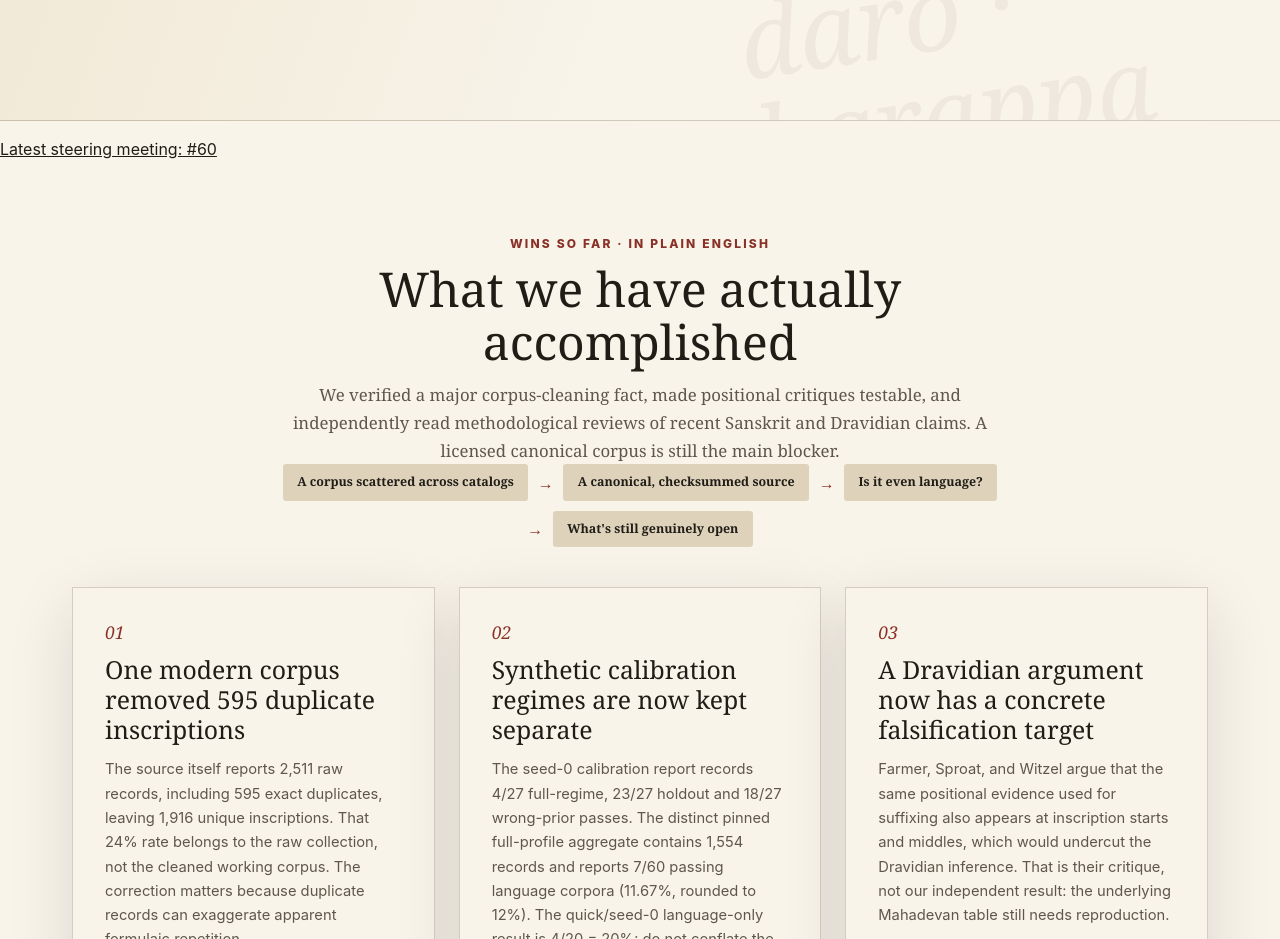
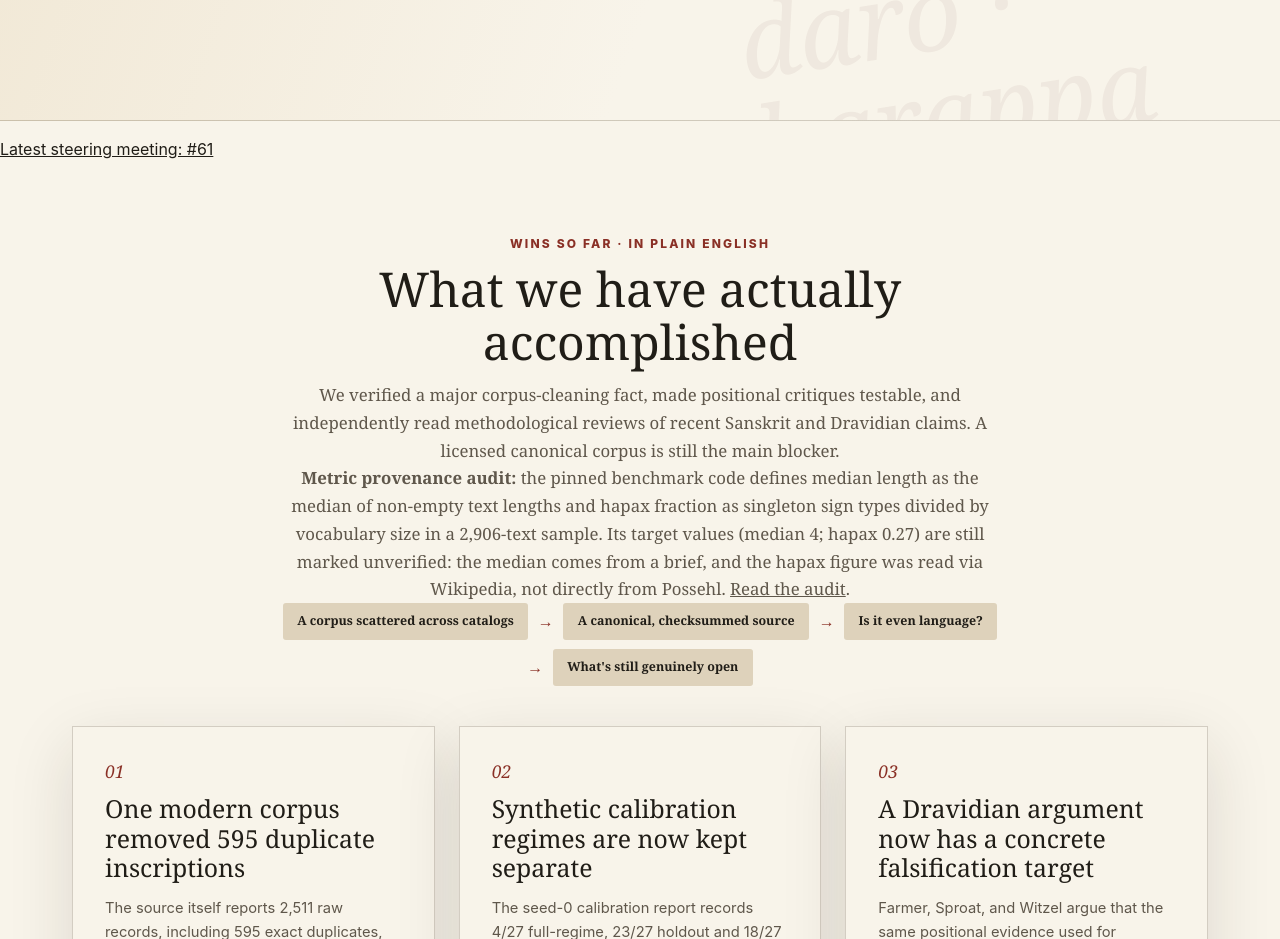
Before and after one commit to SoylentAquamarine/indus-script-collective, a plain HTML site: page docs/index.html in a window 1280 px wide. Shown: the part 1240-2179 px from the top of the page. Drawn offline with Linux system fonts and the light colour scheme; no server answers.

Commit message:
docs: disclose Indus metric target provenance and meeting 61

```diff
--- a/docs/index.html
+++ b/docs/index.html
@@ -53,13 +53,14 @@
           <a class="button secondary" href="#dialogue">Read the starting plan</a>
         </div>
       </div>
-      <p class="latest-meeting"><a href="https://github.com/SoylentAquamarine/indus-script-collective/blob/main/steering/meetings/2026-11-23-meeting-60.md">Latest steering meeting: #60</a></p>
+      <p class="latest-meeting"><a href="https://github.com/SoylentAquamarine/indus-script-collective/blob/main/steering/meetings/2026-11-23-meeting-61.md">Latest steering meeting: #61</a></p>
 
       <section class="highlights-section" aria-labelledby="highlights-title">
         <div class="highlights-intro">
           <span class="kicker">Wins so far · in plain English</span>
           <h2 id="highlights-title">What we have actually accomplished</h2>
           <p>We verified a major corpus-cleaning fact, made positional critiques testable, and independently read methodological reviews of recent Sanskrit and Dravidian claims. A licensed canonical corpus is still the main blocker.</p>
+          <p><strong>Metric provenance audit:</strong> the pinned benchmark code defines median length as the median of non-empty text lengths and hapax fraction as singleton sign types divided by vocabulary size in a 2,906-text sample. Its target values (median 4; hapax 0.27) are still marked unverified: the median comes from a brief, and the hapax figure was read via Wikipedia, not directly from Possehl. <a href="https://github.com/SoylentAquamarine/indus-script-collective/blob/main/logs/2026-11-23-metric-definition-source-audit.md">Read the audit</a>.</p>
           <p class="mini-flow" aria-label="Research flow">
             <span class="step">A corpus scattered across catalogs</span><span class="arrow" aria-hidden="true">→</span>
             <span class="step">A canonical, checksummed source</span><span class="arrow" aria-hidden="true">→</span>
```
